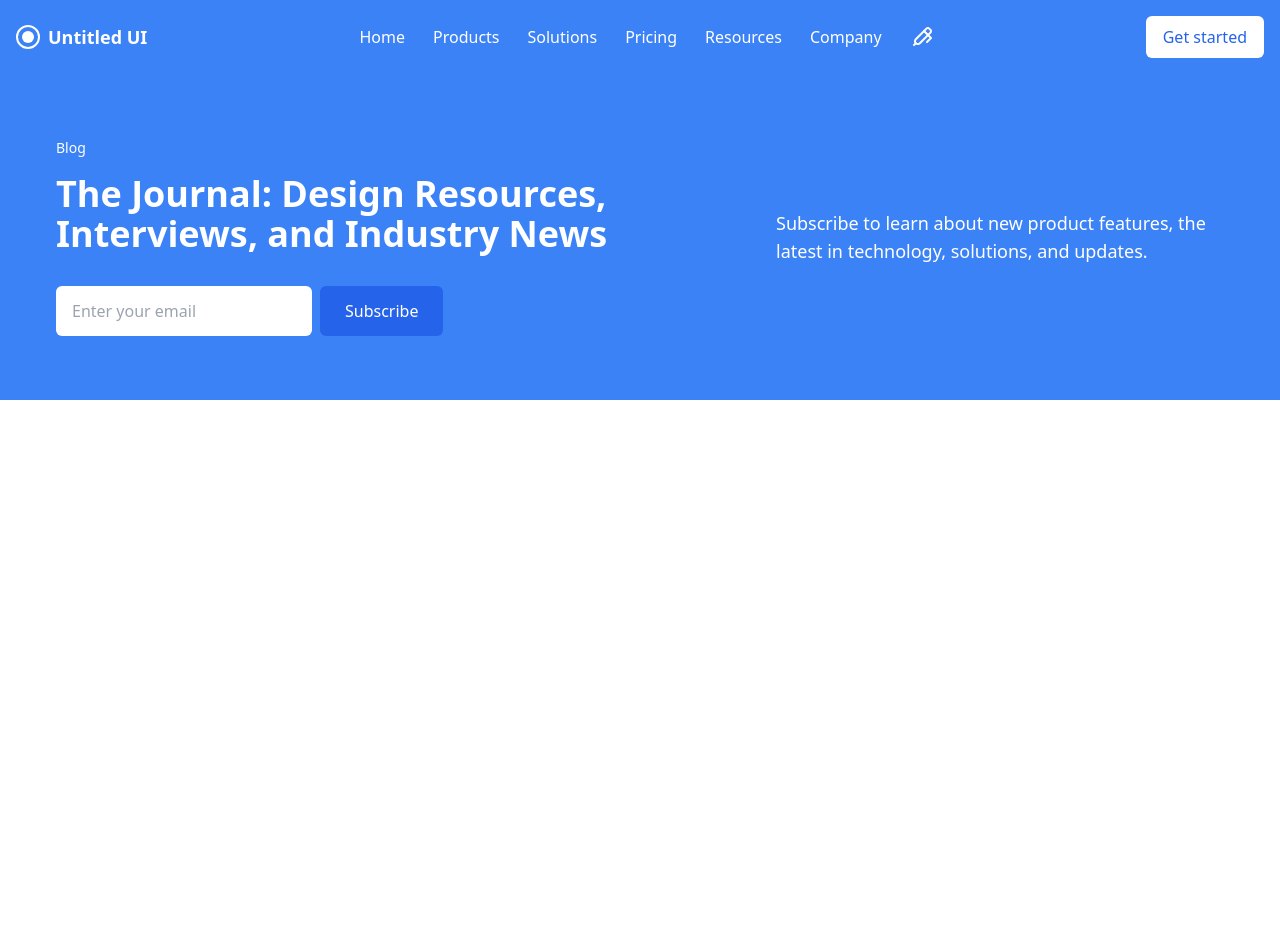
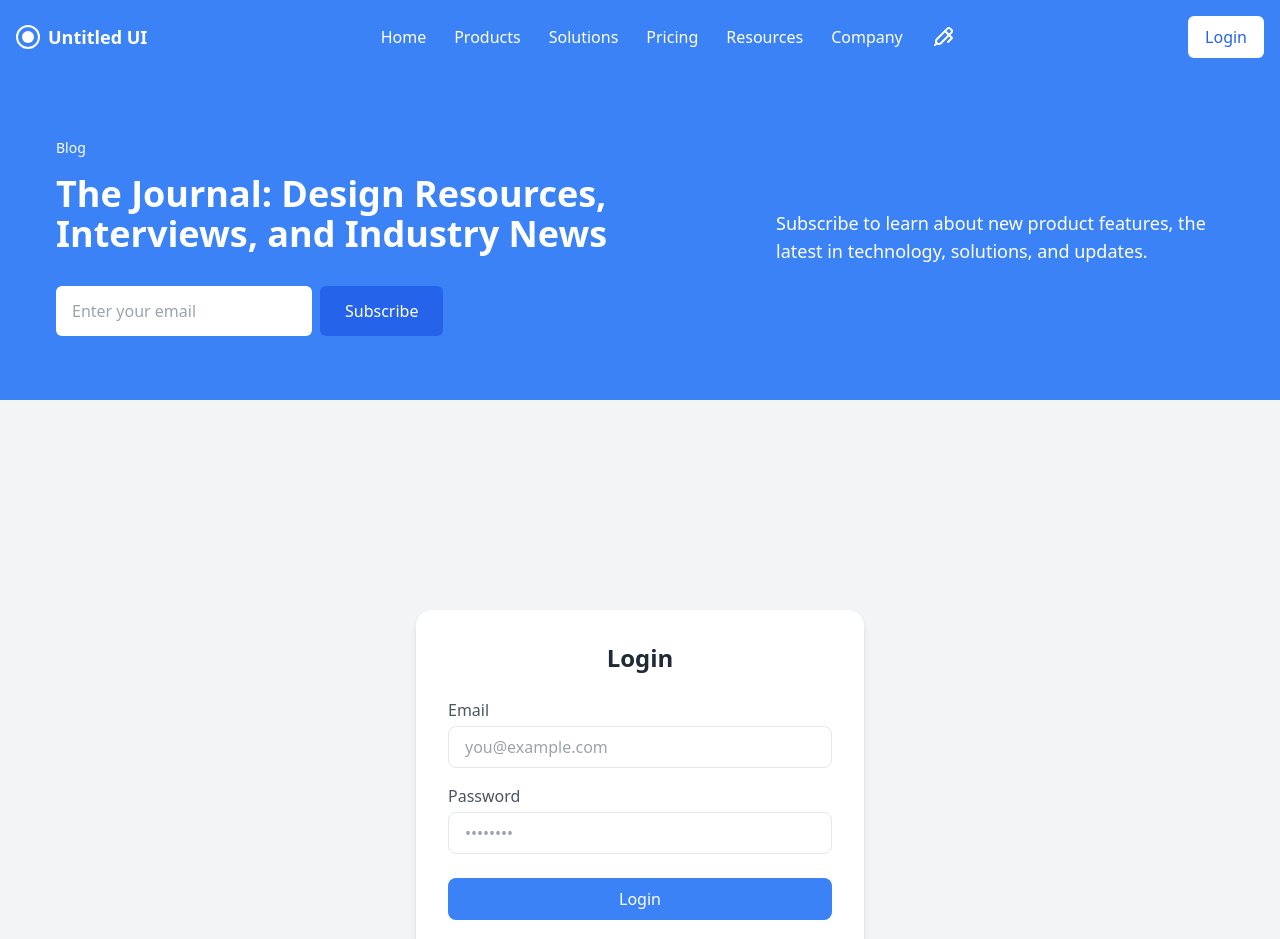
Before and after one commit to Anukeerth-ek/Arnifi_Blog_Web_App, a React (Vite) app in the folder client/: page /login in a window 1280 px wide. Shown: the top 939 px of the page. Before the commit the page ends 800 px from the top, so only its background shows below. Built offline with nearby package versions, Linux system fonts and the light colour scheme.

Commit message:
fix: fixed blog card issues

```diff
--- a/client/src/App.jsx
+++ b/client/src/App.jsx
@@ -7,9 +7,9 @@ import Header from "./components/header";
 import BlogCard from "./components/BlogCard";
 import { BrowserRouter as Router, Route, Routes } from "react-router-dom";
 import AddBlog from "./pages/AddBlog";
+import LoginPage from "./pages/LoginPage";
 
 function App() {
-
      return (
           <>
                <Router>
@@ -25,6 +25,7 @@ function App() {
                               }
                          />
                          <Route path="/addBlog" element={<AddBlog />} />
+                         <Route path="/login" element={<LoginPage />} />
                     </Routes>
                </Router>
           </>
--- a/client/src/components/BlogCard.jsx
+++ b/client/src/components/BlogCard.jsx
@@ -14,7 +14,7 @@ const BlogCard = () => {
                     <h3 className="text-lg font-semibold mb-2">
                          Lorem ipsum dolor sit amet consectetur adipisicing elit. Cupiditate, illum.
                     </h3>
-                    <h5 className="text-gray-700 text-sm mb-4">
+                    <h5 className="text-sm mb-4">
                          Lorem ipsum dolor sit, amet consectetur adipisicing elit. Harum ad ut architecto beatae cum
                          voluptatem...
                     </h5>
--- a/client/src/components/BlogEditor.jsx
+++ b/client/src/components/BlogEditor.jsx
@@ -1,22 +1,22 @@
-import { useEditor, EditorContent } from '@tiptap/react'
-import StarterKit from '@tiptap/starter-kit'
-import Toolbar from './Toolbar'
-// import './BlogEditor.css'  // Optional for styling
+import { useEditor, EditorContent } from "@tiptap/react";
+import StarterKit from "@tiptap/starter-kit";
+import Toolbar from "./Toolbar";
+import './blogs.css' // Optional for styling
 
 const BlogEditor = () => {
      const editor = useEditor({
           extensions: [StarterKit],
-    content: '<p>Write your blog here...</p>',
-  })
+          content: "<p>Write your blog here...</p>",
+     });
 
      return (
           <div className="max-w-4xl mx-auto mt-12 border p-4 rounded-md shadow-sm">
-        <Toolbar editor={editor}/>
-      <div className='py-2 px-2'>
-        <EditorContent editor={editor} />
+               <Toolbar editor={editor} />
+               <div className="py-2 px-2">
+                    <EditorContent editor={editor}  className="ProseMirror-custom" style={{ padding: "7px", border: "1px solid wheat" }} />
                </div>
           </div>
-  )
-}
+     );
+};
 
-export default BlogEditor
+export default BlogEditor;
--- a/client/src/components/Header.jsx
+++ b/client/src/components/Header.jsx
@@ -86,9 +86,10 @@ const Header = () => {
 
                     {/* Get Started Button */}
                     <div className="hidden md:block">
-                         <button className="bg-white text-blue-600 font-medium px-4 py-2 rounded-md hover:bg-blue-50 transition duration-200">
-                              Get started
-                         </button>
+                    <Link to="/login">
+                    <button className="bg-white text-blue-600 font-medium px-4 py-2 rounded-md hover:bg-blue-50 transition duration-200">
+                              Login
+                         </button></Link>
                     </div>
                </div>
 
@@ -117,9 +118,10 @@ const Header = () => {
                               Careers
                          </a>
                          <div className="mt-4 px-3">
+                              <Link to="/login">
                               <button className="w-full bg-white text-blue-600 font-medium px-4 py-2 rounded-md hover:bg-blue-50 transition duration-200">
-                                   Get started
-                              </button>
+                                   Login
+                              </button></Link>
                          </div>
                     </div>
                )}
--- /dev/null
+++ b/client/src/components/blogs.css
@@ -0,0 +1,4 @@
+/* styles.css or global.css */
+.ProseMirror-custom p {
+     border: none;
+}
--- a/client/src/pages/LoginPage.jsx
+++ b/client/src/pages/LoginPage.jsx
@@ -0,0 +1,112 @@
+// src/components/AuthForm.jsx
+import { useState } from "react";
+
+export default function LoginPage() {
+  const [isLogin, setIsLogin] = useState(true);
+  const [formData, setFormData] = useState({
+    name: "",
+    email: "",
+    password: "",
+  });
+
+  const toggleMode = () => {
+    setIsLogin(!isLogin);
+    setFormData({ name: "", email: "", password: "" });
+  };
+
+  const handleChange = (e) => {
+    setFormData((prev) => ({
+      ...prev,
+      [e.target.name]: e.target.value,
+    }));
+  };
+
+  const handleSubmit = (e) => {
+    e.preventDefault();
+    if (isLogin) {
+      console.log("Login with:", formData.email, formData.password);
+      // Call login API
+    } else {
+      console.log("Signup with:", formData);
+      // Call signup API
+    }
+  };
+
+  return (
+    <div className="flex items-center justify-center min-h-screen bg-gray-100">
+      <form
+        onSubmit={handleSubmit}
+        className="bg-white p-8 rounded-2xl shadow-md w-full max-w-md"
+      >
+        <h2 className="text-2xl font-bold mb-6 text-center text-gray-800">
+          {isLogin ? "Login" : "Sign Up"}
+        </h2>
+
+        {!isLogin && (
+          <div className="mb-4">
+            <label className="block text-gray-600 mb-1" htmlFor="name">
+              Name
+            </label>
+            <input
+              type="text"
+              name="name"
+              value={formData.name}
+              onChange={handleChange}
+              className="w-full px-4 py-2 border rounded-lg focus:outline-none focus:ring-2 focus:ring-blue-400"
+              placeholder="Your name"
+              required
+            />
+          </div>
+        )}
+
+        <div className="mb-4">
+          <label className="block text-gray-600 mb-1" htmlFor="email">
+            Email
+          </label>
+          <input
+            type="email"
+            name="email"
+            value={formData.email}
+            onChange={handleChange}
+            className="w-full px-4 py-2 border rounded-lg focus:outline-none focus:ring-2 focus:ring-blue-400"
+            placeholder="you@example.com"
+            required
+          />
+        </div>
+
+        <div className="mb-6">
+          <label className="block text-gray-600 mb-1" htmlFor="password">
+            Password
+          </label>
+          <input
+            type="password"
+            name="password"
+            value={formData.password}
+            onChange={handleChange}
+            className="w-full px-4 py-2 border rounded-lg focus:outline-none focus:ring-2 focus:ring-blue-400"
+            placeholder="••••••••"
+            required
+          />
+        </div>
+
+        <button
+          type="submit"
+          className="w-full bg-blue-500 text-white py-2 rounded-lg hover:bg-blue-600 transition"
+        >
+          {isLogin ? "Login" : "Create Account"}
+        </button>
+
+        <p className="mt-4 text-center text-sm text-gray-600">
+          {isLogin ? "Don't have an account?" : "Already have an account?"}{" "}
+          <button
+            type="button"
+            onClick={toggleMode}
+            className="text-blue-500 hover:underline"
+          >
+            {isLogin ? "Sign Up" : "Login"}
+          </button>
+        </p>
+      </form>
+    </div>
+  );
+}
```
Also changed, not shown: 1 other file (tests, documents, lock files or other folders). Lines whose indentation alone changed are shown as unchanged.
